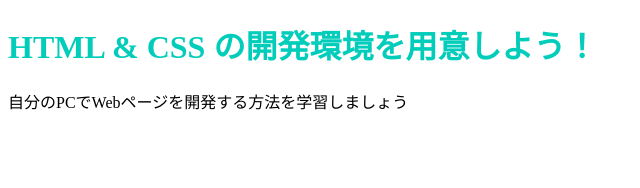
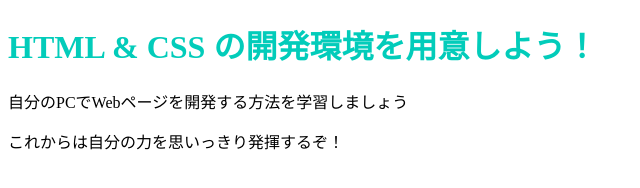
Before and after one commit to h-goto-oct/prog-8, a plain HTML site: page index.html in a window 1280 px wide. Shown: the whole page, without its empty margins (0-640 px from the left). Drawn offline with Linux system fonts and the light colour scheme.

Commit message:
Update index.html

```diff
--- a/index.html
+++ b/index.html
@@ -8,5 +8,6 @@
   <body>
     <h1 class="title">HTML & CSS の開発環境を用意しよう！</h1>
     <p>自分のPCでWebページを開発する方法を学習しましょう</p>
+    <p>これからは自分の力を思いっきり発揮するぞ！</p>
   </body>
 </html>
```
